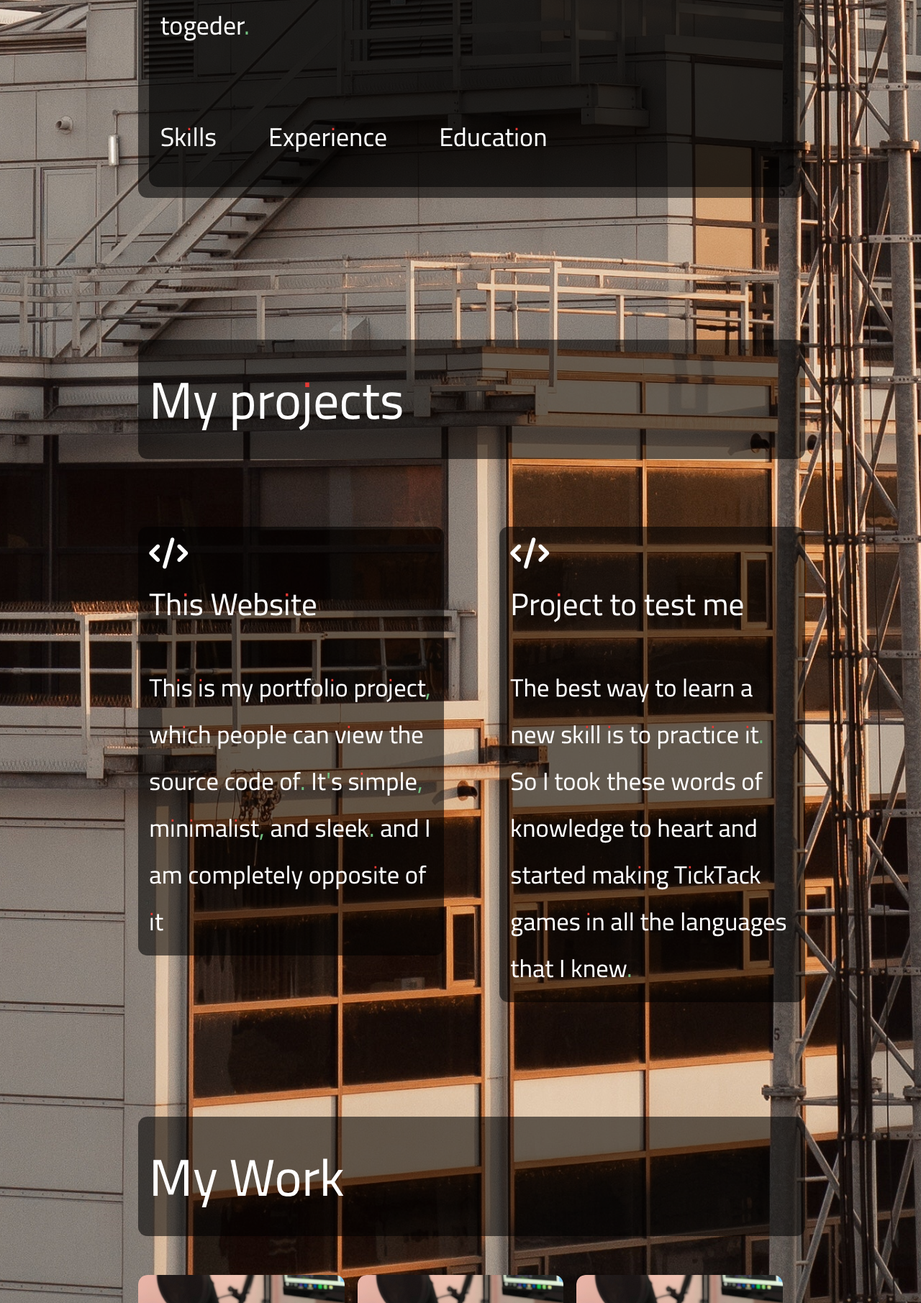
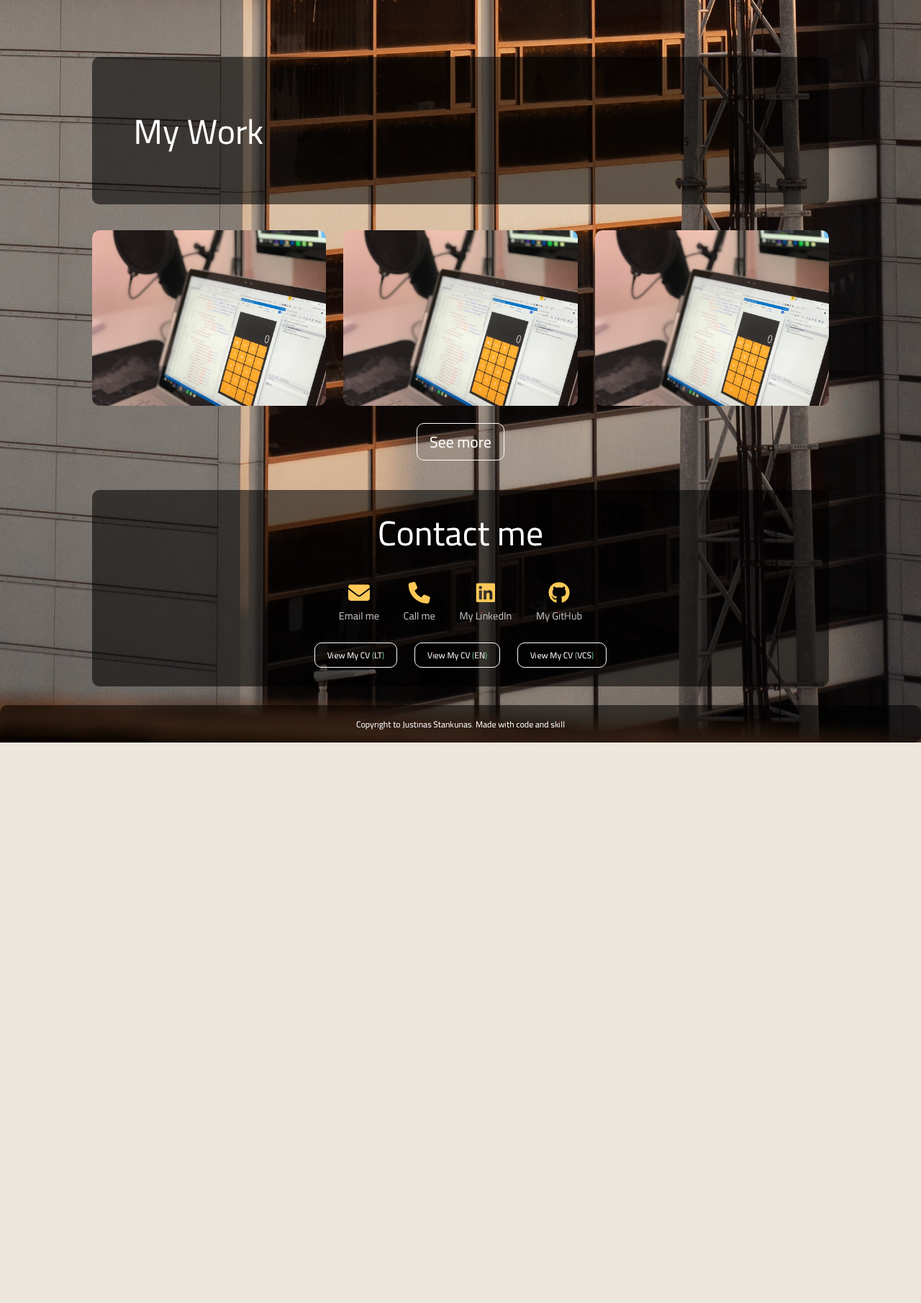
Before and after one commit to JustPause/My-Webside, a PHP site: page / in a window 1280 px wide. Shown: the part 2899-4710 px from the top of the page at 72% size. After the commit the page ends 3931 px from the top, so only its background shows below. Run offline with PHP 8.4, Linux system fonts and the light colour scheme; some libraries are stand-ins or nearby versions.

Commit message:
O god, 50% mobal suport

```diff
--- a/CV_EN/index.html
+++ b/CV_EN/index.html
@@ -29,6 +29,7 @@
 				<a class="rela-block social linked-in" href="
 				https://www.linkedin.com/in/justinas-stank%C5%ABnas-b4190a254
 				">linkedin - Justinas Stankūnas</a>
+				<a class="rela-block social webside" href="https://iamjuststan.eu/">webside - iamjuststan.eu</a>
 
 				<p class="rela-block caps side-header">Skills</p>
 
@@ -65,7 +66,7 @@
 						<b class="bold">CASSINI Hackathon</b> Second place winner
 					</p>
 					<p class="rela-block list-thing">
-						<b class="bold">build stuff 2022</b> Savanoris
+						<b class="bold">build stuff 2022</b> Volunteer
 					</p>
 				</div>
 			</div>
--- a/CV_LT/index.html
+++ b/CV_LT/index.html
@@ -33,6 +33,7 @@
 				<a class="rela-block social linked-in" href="
 				https://www.linkedin.com/in/justinas-stank%C5%ABnas-b4190a254
 				">linkedin - Justinas Stankūnas</a>
+				<a class="rela-block social webside" href="https://iamjuststan.eu/">webside - iamjuststan.eu</a>
 
 				<p class="rela-block caps side-header">Įgudžiai</p>
 
--- a/index.html
+++ b/index.html
@@ -9,6 +9,7 @@
 	<title>Partofilo</title>
 
 	<link rel="stylesheet" href="style.css"/>
+	<link rel="stylesheet" href="media-width.css"/>
 	<link href='fonts.css' rel='stylesheet'>
 
 	<script src="https://kit.fontawesome.com/49ed5785b0.js" crossorigin="anonymous"></script>
--- /dev/null
+++ b/media-width.css
@@ -0,0 +1,81 @@
+    /* default styles here for older browsers.
+       I tend to go for a 600px - 960px width max but using percentages
+    */
+
+    @media only screen and (max-width: 480px) {
+        /* styles for browsers larger than 1440px; */
+
+        * {
+            font-size: 6px;
+        }
+        .layer {
+            visibility: hidden;
+        }
+    }
+
+    @media only screen and (min-width: 480px) {
+        /* styles for browsers larger than 1440px; */
+
+        * {
+            font-size: 8px;
+        }
+        .layer {
+            visibility: hidden;
+        }
+    }
+
+    @media only screen and (min-width: 768px) {
+        /* styles for browsers larger than 960px; */
+
+        * {
+            font-size: 10px;
+        }
+        .layer {
+            visibility: hidden;
+        }
+    }
+
+    @media only screen and (min-width: 960px) {
+        /* styles for browsers larger than 960px; */
+
+        * {
+            font-size: 12px;
+        }
+
+        .layer {
+            visibility: hidden;
+        }
+    }
+
+    @media only screen and (min-width: 1440px) {
+        /* styles for browsers larger than 1440px; */
+
+        * {
+            font-size: 14px;
+        }
+
+        .layer {
+            visibility: visible;
+        }
+    }
+
+    @media only screen and (min-width: 2000px) {
+        /* for sumo sized (mac) screens */
+
+        * {
+            font-size: 16px;
+        }
+
+        .layer {
+            visibility: visible;
+        }
+    }
+
+    /* different techniques for iPad screening */
+    /* @media only screen and (min-device-width: 481px) and (max-device-width: 1024px) and (orientation:portrait) {
+
+    }
+
+    @media only screen and (min-device-width: 481px) and (max-device-width: 1024px) and (orientation:landscape) {
+
+    } */
--- a/style.css
+++ b/style.css
@@ -2,8 +2,8 @@
     --speed: 0.6s;
     --background: #00000090;
     --color: #FFC857;
-    --border-radius: 1vw;
-    --padding: 1.2vw
+    --border-radius: 10px;
+    --padding: 1.2em
 }
 
 * {
@@ -29,7 +29,7 @@ body {
 }
 
 .container {
-    padding: var(--padding) 15%;
+    padding: var(--padding) 10%;
 }
 
 nav {
@@ -219,7 +219,7 @@ nav ul li a:hover::after {
 .services-list {
     display: grid;
     grid-template-columns: repeat(auto-fit, minmax(250px, 1fr));
-    grid-gap: 3em;
+    grid-gap: 1em;
     margin-top: 2em;
     font-size: 2em;
 }
@@ -227,7 +227,7 @@ nav ul li a:hover::after {
 .services-list div {
     padding: var(--padding);
     height: auto;
-    width: 100%;
+    /* width: 100%; */
     position: static;
     border-radius: var(--border-radius);
     background: var(--background);
@@ -265,7 +265,7 @@ nav ul li a:hover::after {
 #services .container .sub-title {
     padding: var(--padding);
     height: auto;
-    width: 100%;
+    /* width: 100%; */
     position: static;
     border-radius: var(--border-radius);
     background: var(--background);
@@ -274,7 +274,7 @@ nav ul li a:hover::after {
 #partfalio .container .sub-title {
     padding: var(--padding);
     height: auto;
-    width: 100%;
+    /* width: 100%; */
     position: static;
     border-radius: var(--border-radius);
     background: var(--background);
@@ -295,7 +295,7 @@ nav ul li a:hover::after {
     margin-top: 3em;
     font-size: 1em;
     padding-bottom: 1em;
-gap: 1em;
+gap: 2em;
 }
 
 .work {
@@ -332,13 +332,13 @@ gap: 1em;
 
 .layer h3 {
     padding: 0em 1em 0em 1em;
-    font-size: 2em;
-    margin-bottom: 2em;
+    font-size: 1.8em;
+    margin-bottom: 1em;
 }
 
 .layer p {
     padding: 0em 1em 0em 1em;
-    font-size: 1.8em;
+    font-size: 1.4em;
 }
 
 .work:hover img {
@@ -377,7 +377,7 @@ gap: 1em;
     font-size: 1em;
     padding: var(--padding);
     height: 100%;
-    width: 100%;
+    /* width: 100%; */
     position: relative;
     border-radius: var(--border-radius);
     background: var(--background);
@@ -414,7 +414,7 @@ gap: 1em;
 }
 
 .social-icons a p {
-    font-size: 1.2vw;
+    font-size: 1.2em;
     color: #c0c0c0;
     margin-top: 0.2em;
 }
@@ -449,8 +449,8 @@ gap: 1em;
 /* -------------Some How------------ */
 
 .btn.btn-a {
-    margin: 1vw;
-    margin-top: 2vw;
+    margin: 1em;
+    margin-top: 2em;
 }
 
 #services {
@@ -458,20 +458,14 @@ gap: 1em;
 }
 
 .copyright {
-    margin-top: 1vw;
+    margin-top: 1em;
     width: 100%;
     text-align: center;
     padding: var(--padding) 0;
-    font-size: 1vw;
+    font-size: 1em;
     color: #fff;
 
     position: relative;
     border-radius: var(--border-radius);
     background: var(--background);
 }
-
-@media screen and (max-width: 600px) {
-    #background {
-        background-color: #000;
-    }
-}
```
Also changed, not shown: CV_LT/style.css (+11 -7 lines), img/3317985.png (added).
